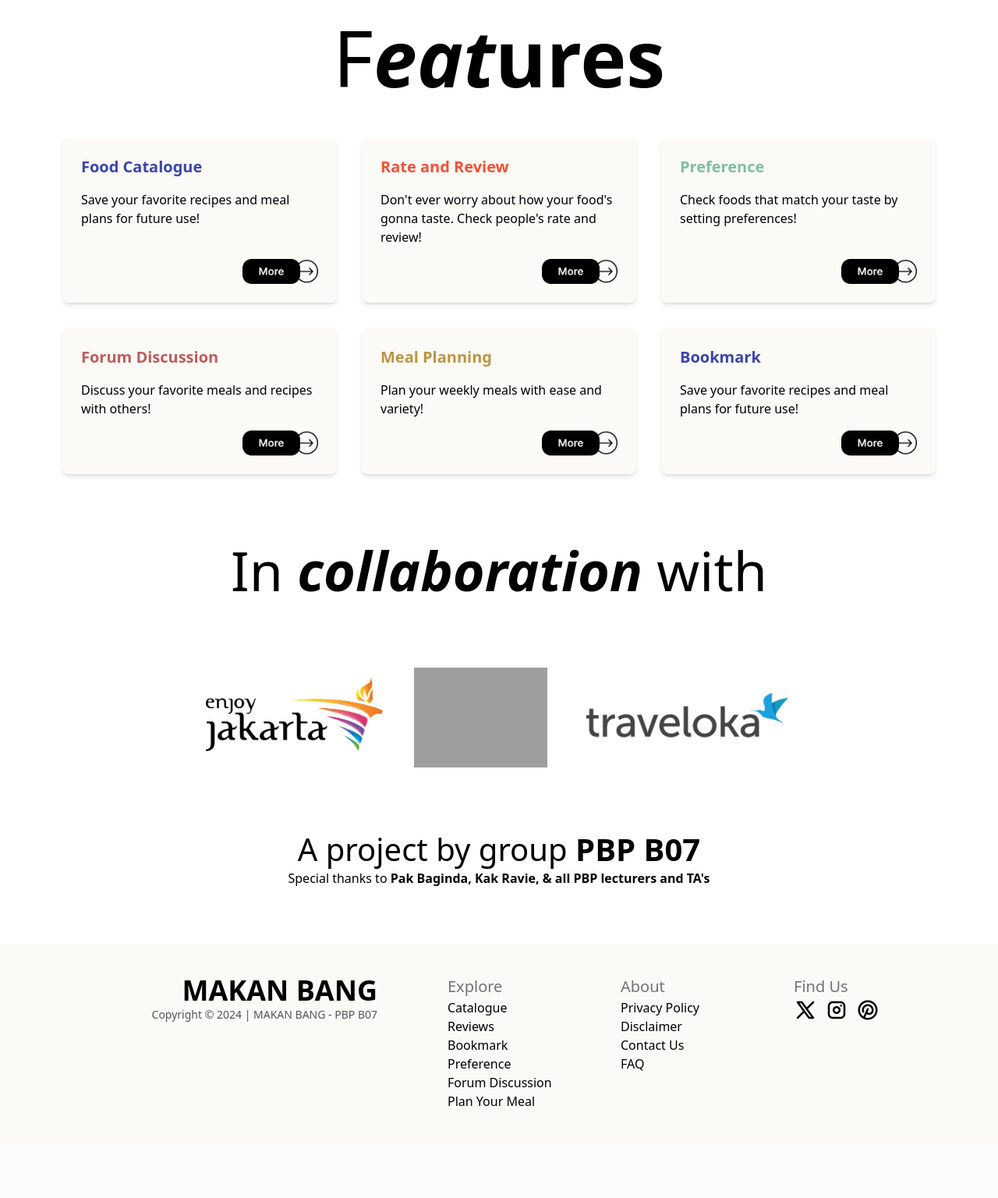
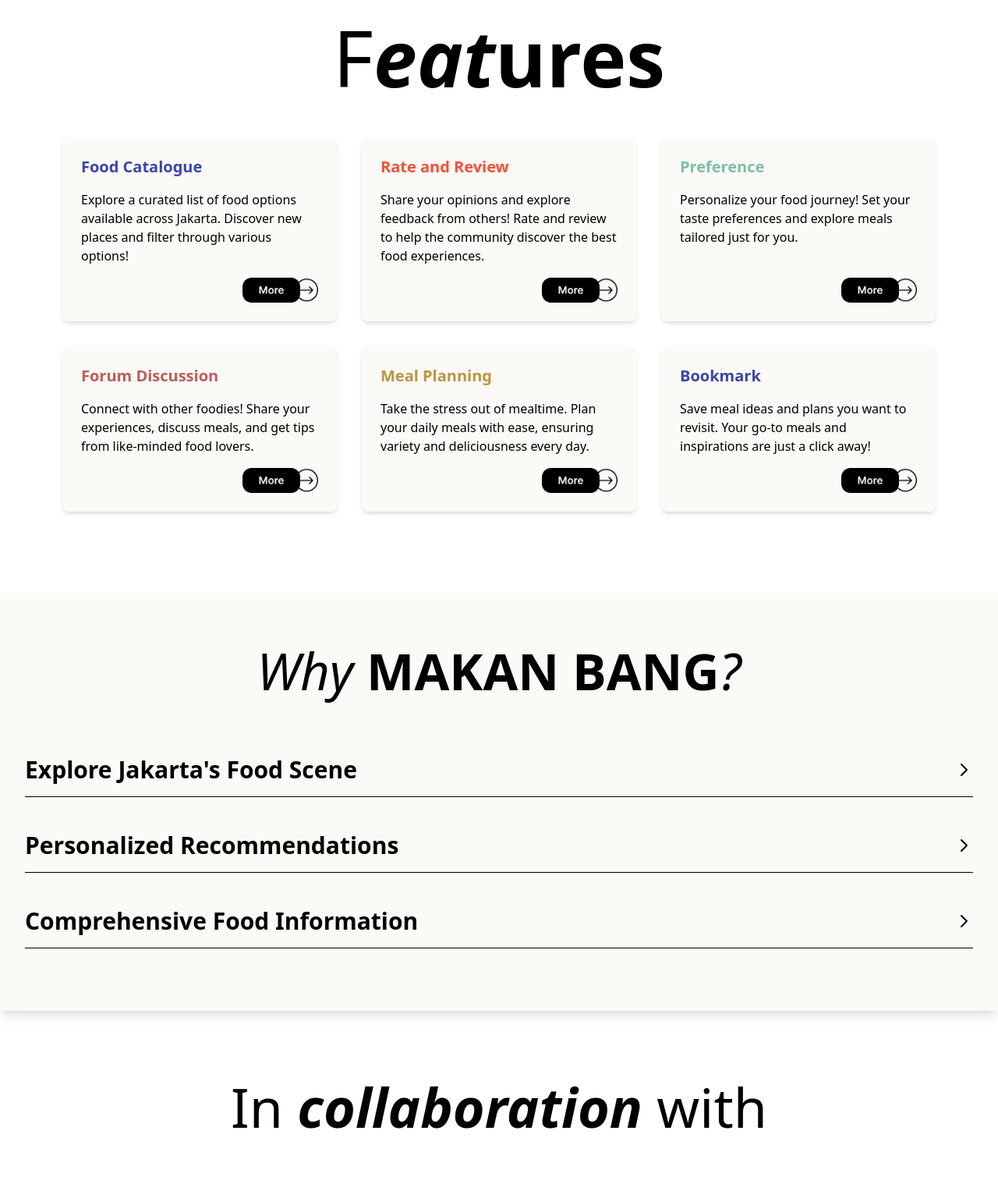
Before and after one commit to PBP7/makan-bang, a Django app: page / in a window 1280 px wide. Shown: the part 869-2405 px from the top of the page at 78% size. Before the commit the page ends 2287 px from the top, so only its background shows below. Run offline with Django 5.2, Linux system fonts and the light colour scheme; some libraries are stand-ins or nearby versions; grey boxes are pictures that could not be loaded.

Commit message:
edit main page

```diff
--- a/main/templates/main.html
+++ b/main/templates/main.html
@@ -24,48 +24,119 @@
 <div class="grid grid-cols-1 md:grid-cols-3 gap-8 mt-10 px-4 md:px-20">
     <div class="relative bg-[#FCFAF7] p-6 rounded-lg shadow-md hover:shadow-xl">
         <h3 class="text-xl font-bold text-[#3845AD]">Food Catalogue</h3>
-        <p class="mt-4">Save your favorite recipes and meal plans for future use!</p><br><br>
+        <p class="mt-4">Explore a curated list of food options available across Jakarta. Discover new places and filter through various options!</p><br><br>
         <a href="#" class="absolute bottom-6 right-6">
             <img src="{% static 'image/morebutton.png' %}" alt="More" class="h-8 w-auto">
         </a>
     </div>
     <div class="relative bg-[#FCFAF7] p-6 rounded-lg shadow-md hover:shadow-xl">
         <h3 class="text-xl font-bold text-[#F65035]">Rate and Review</h3>
-        <p class="mt-4">Don't ever worry about how your food's gonna taste. Check people's rate and review!</p><br><br>
+        <p class="mt-4">Share your opinions and explore feedback from others! Rate and review to help the community discover the best food experiences.</p><br><br>
         <a href="#" class="absolute bottom-6 right-6">
             <img src="{% static 'image/morebutton.png' %}" alt="More" class="h-8 w-auto">
         </a>
     </div>
     <div class="relative bg-[#FCFAF7] p-6 rounded-lg shadow-md hover:shadow-xl">
         <h3 class="text-xl font-bold text-[#7FBFA2]">Preference</h3>
-        <p class="mt-4">Check foods that match your taste by setting preferences!</p><br><br>
+        <p class="mt-4">Personalize your food journey! Set your taste preferences and explore meals tailored just for you.</p><br><br>
         <a href="#" class="absolute bottom-6 right-6">
             <img src="{% static 'image/morebutton.png' %}" alt="More" class="h-8 w-auto">
         </a>
     </div>
     <div class="relative bg-[#FCFAF7] p-6 rounded-lg shadow-md hover:shadow-xl">
         <h3 class="text-xl font-bold text-[#bf5c5a]">Forum Discussion</h3>
-        <p class="mt-4">Discuss your favorite meals and recipes with others!</p><br><br>
+        <p class="mt-4">Connect with other foodies! Share your experiences, discuss meals, and get tips from like-minded food lovers.</p><br><br>
         <a href="/forum" class="absolute bottom-6 right-6">
             <img src="{% static 'image/morebutton.png' %}" alt="More" class="h-8 w-auto">
         </a>
     </div>
     <div class="relative bg-[#FCFAF7] p-6 rounded-lg shadow-md hover:shadow-xl">
         <h3 class="text-xl font-bold text-[#bd9440]">Meal Planning</h3>
-        <p class="mt-4">Plan your weekly meals with ease and variety!</p><br><br>
+        <p class="mt-4">Take the stress out of mealtime. Plan your daily meals with ease, ensuring variety and deliciousness every day.</p><br><br>
         <a href="#" class="absolute bottom-6 right-6">
             <img src="{% static 'image/morebutton.png' %}" alt="More" class="h-8 w-auto">
         </a>
     </div>
     <div class="relative bg-[#FCFAF7] p-6 rounded-lg shadow-md hover:shadow-xl">
         <h3 class="text-xl font-bold text-[#3845AD]">Bookmark</h3>
-        <p class="mt-4">Save your favorite recipes and meal plans for future use!</p><br><br>
+        <p class="mt-4">Save meal ideas and plans you want to revisit. Your go-to meals and inspirations are just a click away!</p><br><br>
         <a href="#" class="absolute bottom-6 right-6">
             <img src="{% static 'image/morebutton.png' %}" alt="More" class="h-8 w-auto">
         </a>
-    </div>
+    </div><br><br><br>
 </div>
 
+<div class="bg-[#FCFAF7] shadow-lg text-white p-8 space-y-7">
+    <div class="relative w-full text-center mt-7">
+        <h2 class="font-inter text-[45px] lg:text-[65px] font-bold text-black leading-tight">
+            <span class="font-medium italic">Why </span><span class="font-bold font-inter">MAKAN BANG</span><span class="font-medium italic">?</span>
+        </h2><br>
+    </div>
+
+        <!-- Expandable Item 1 -->
+    <div class="border-b border-black py-4">
+        <button onclick="toggleExpand('item1')" class="w-full flex justify-between items-center text-left group">
+            <h3 class="text-3xl font-semibold text-black transition-transform duration-300 group-hover:scale-105 group-hover:text-[#51826c]">Explore Jakarta's Food Scene</h3>
+            <span id="icon-item1" class="transform transition-transform duration-300">
+                <svg class="icon-collapsed" xmlns="http://www.w3.org/2000/svg" width="24" height="24" fill="none" viewBox="0 0 24 24" stroke="black">
+                    <path stroke-linecap="round" stroke-linejoin="round" stroke-width="2" d="M9 5l7 7-7 7" />
+                </svg>
+                <svg class="icon-expanded hidden" xmlns="http://www.w3.org/2000/svg" width="24" height="24" fill="none" viewBox="0 0 24 24" stroke="black">
+                    <path stroke-linecap="round" stroke-linejoin="round" stroke-width="2" d="M19 9l-7 7-7-7" />
+                </svg>
+            </span>
+        </button>
+        <div id="item1" class="hidden mt-4 text-lg text-black">
+            <p>
+                Makan Bang connects you to Jakarta's bustling food scene, offering a vast selection of popular and hidden culinary gems.
+                Filter through options to discover new flavors, from local favorites to must-try eateries. With GoFood integration, you can
+                even order your picks directly for delivery.
+            </p>
+        </div>
+    </div>
+
+    <!-- Expandable Item 2 -->
+    <div class="border-b border-black py-4">
+        <button onclick="toggleExpand('item2')" class="w-full flex justify-between items-center text-left group">
+            <h3 class="text-3xl font-semibold text-black transition-transform duration-300 group-hover:scale-105 group-hover:text-[#bd9440]">Personalized Recommendations</h3>
+            <span id="icon-item2" class="transform transition-transform duration-300">
+                <svg class="icon-collapsed" xmlns="http://www.w3.org/2000/svg" width="24" height="24" fill="none" viewBox="0 0 24 24" stroke="black">
+                    <path stroke-linecap="round" stroke-linejoin="round" stroke-width="2" d="M9 5l7 7-7 7" />
+                </svg>
+                <svg class="icon-expanded hidden" xmlns="http://www.w3.org/2000/svg" width="24" height="24" fill="none" viewBox="0 0 24 24" stroke="black">
+                    <path stroke-linecap="round" stroke-linejoin="round" stroke-width="2" d="M19 9l-7 7-7-7" />
+                </svg>
+            </span>
+        </button>
+        <div id="item2" class="hidden mt-4 text-lg text-black">
+            <p>
+                With Makan Bang's preference feature, get personalized meal recommendations that match your taste. Choose your food preferences,
+                and the app will tailor suggestions to ensure you’re exploring dishes that suit your palate.
+            </p>
+        </div>
+    </div>
+
+    <!-- Expandable Item 3 -->
+    <div class="border-b border-black py-4">
+        <button onclick="toggleExpand('item3')" class="w-full flex justify-between items-center text-left group">
+            <h3 class="text-3xl font-semibold text-black transition-transform duration-300 group-hover:scale-105 group-hover:text-[#bf5c5a]">Comprehensive Food Information</h3>
+            <span id="icon-item3" class="transform transition-transform duration-300">
+                <svg class="icon-collapsed" xmlns="http://www.w3.org/2000/svg" width="24" height="24" fill="none" viewBox="0 0 24 24" stroke="black">
+                    <path stroke-linecap="round" stroke-linejoin="round" stroke-width="2" d="M9 5l7 7-7 7" />
+                </svg>
+                <svg class="icon-expanded hidden" xmlns="http://www.w3.org/2000/svg" width="24" height="24" fill="none" viewBox="0 0 24 24" stroke="black">
+                    <path stroke-linecap="round" stroke-linejoin="round" stroke-width="2" d="M19 9l-7 7-7-7" />
+                </svg>
+            </span>
+        </button>
+        <div id="item3" class="hidden mt-4 text-lg text-black">
+            <p>
+                Makan Bang provides nutritional insights into each menu item, so you know exactly what you’re eating. Plan meals with an eye on
+                health, making informed choices that align with your dietary needs and lifestyle goals.
+            </p>
+        </div>
+    </div><br><br>
+</div>
 
 <!-- collaboration -->
 <div class="relative w-full text-center mt-20">
@@ -85,9 +156,6 @@
     <h5 class="font-inter text-[25px] lg:text-[40px] font-bold leading-tight">
         <span class="font-medium">A project by group </span><span class="font-extrabold">PBP B07</span>
     </h5>
-    <h5 class="font-inter text-[20px] lg:text-[35px] font-bold leading-tight"></h5>
-        <span class="font-medium">Special thanks to </span><span class="font-extrabold">Pak Baginda, Kak Ravie, & all PBP lecturers and TA's</span>
-    </h5>
 </div><br><br><br>
 
 <script>
@@ -95,6 +163,24 @@
         e.preventDefault();
         document.querySelector('#features').scrollIntoView({ behavior: 'smooth' });
     });
+
+    function toggleExpand(itemId) {
+        const content = document.getElementById(itemId);
+        const iconCollapsed = document.querySelector(`#icon-${itemId} .icon-collapsed`);
+        const iconExpanded = document.querySelector(`#icon-${itemId} .icon-expanded`);
+
+        // Toggle visibility of content
+        content.classList.toggle("hidden");
+
+        // Toggle SVG icon visibility
+        if (content.classList.contains("hidden")) {
+            iconCollapsed.classList.remove("hidden");
+            iconExpanded.classList.add("hidden");
+        } else {
+            iconCollapsed.classList.add("hidden");
+            iconExpanded.classList.remove("hidden");
+        }
+    }
 </script>
 
 {% endblock content %}
```
